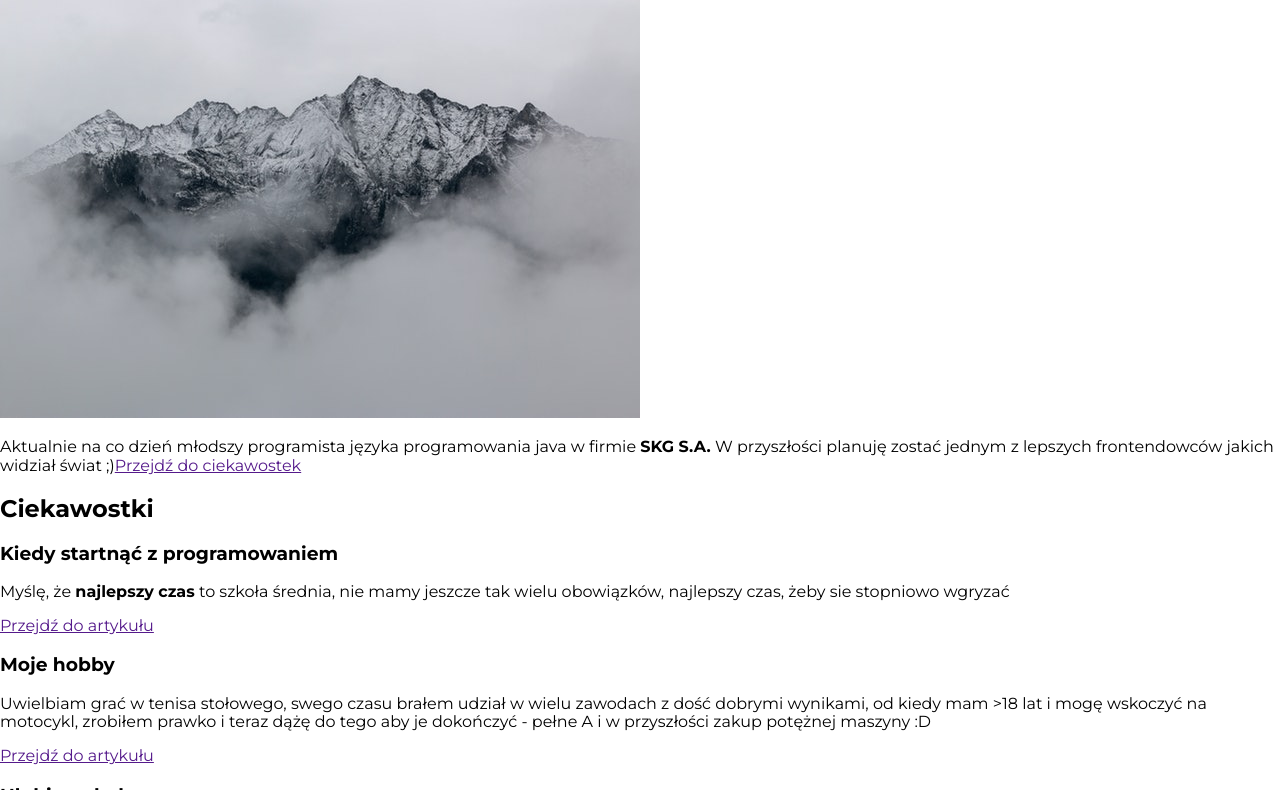
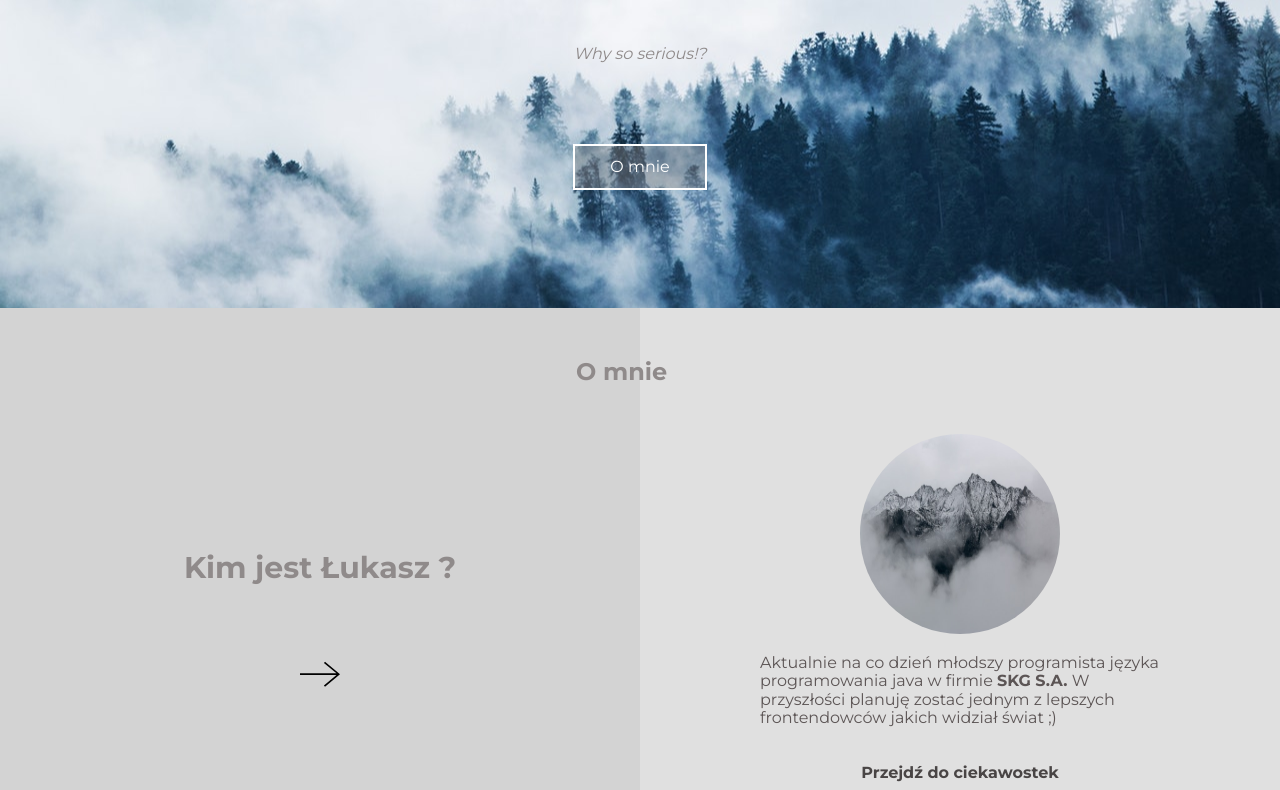
Before and after one commit to sasinskil/homepage-gulp, a website built with webpack: page src/content/index.html in a window 1280 px wide. Shown: the part 242-1032 px from the top of the page. Built offline with nearby package versions, Linux system fonts and the light colour scheme; files whose address does not match are found by name.

Commit message:
stylization/svg icons

```diff
--- a/src/content/index.html
+++ b/src/content/index.html
@@ -22,34 +22,32 @@
             <a href="" class="navigation-hide">X</a>
         </nav>
     </header>
-    <section>
-        <h1>Łukasz Sasiński - Strona domowa</h1>
-        <span><em>Why so serious!?</em></span>
-        <a href="">O mnie</a>
+    <section class="person">
+        <h1 class="person__title">Łukasz Sasiński - Strona domowa</h1>
+        <span class="person__citation"><em class="person__citation--em">Why so serious!?</em></span>
+        <a class="person__button" href="">O mnie</a>
     </section>
-    <main>
-        <section>
-            <h2>O mnie</h2>
-            <div>
-                <section>
-                    <h3>Kim jest Łukasz ?</h3>
-                    <svg width="24" height="24" xmlns="http://www.w3.org/2000/svg" fill-rule="evenodd"
-                        clip-rule="evenodd">
-                        <path
-                            d="M21.883 12l-7.527 6.235.644.765 9-7.521-9-7.479-.645.764 7.529 6.236h-21.884v1h21.883z" />
-                        </svg>
+    <main class="main">
+        <section class="about">
+            <h2 class="about__title">O mnie</h2>
+            <div class="about__box">
+                <section class="about__who who">
+                    <h3 class="who__title">Kim jest Łukasz ?</h3>
+                    <img class="who__arrow" src="../assets/svg/arrow-right.svg" alt="">
                 </section>
-                <section>
-                    <img src="../assets/images/me.jpg" alt="">
-                    <p>Aktualnie na co dzień młodszy programista języka programowania java w firmie <strong>SKG
+                <section class="about__info info">
+                    <img class="info__image" src="../assets/images/me.jpg" alt="Zdjęcie profilowe Łukasza.">
+                    <p class="info__paragraph">Aktualnie na co dzień młodszy programista języka programowania java w
+                        firmie <strong>SKG
                             S.A.</strong> W przyszłości planuję zostać jednym z lepszych frontendowców jakich widział
-                        świat ;)<a href="">Przejdź do ciekawostek</a></p>
+                        świat ;)</p>
+                    <a class="info__link" href="">Przejdź do ciekawostek</a>
                 </section>
             </div>
         </section>
         <section>
             <h2>Ciekawostki</h2>
-            <div>
+            <div class="grid">
                 <section>
                     <h3>Kiedy startnąć z programowaniem</h3>
                     <p>Myślę, że <strong>najlepszy czas</strong> to szkoła średnia, nie mamy jeszcze tak wielu
@@ -118,18 +116,18 @@
                     <li><a href=""><svg xmlns="http://www.w3.org/2000/svg" width="24" height="24" viewBox="0 0 24 24">
                                 <path
                                     d="M12 0c-6.626 0-12 5.373-12 12 0 5.302 3.438 9.8 8.207 11.387.599.111.793-.261.793-.577v-2.234c-3.338.726-4.033-1.416-4.033-1.416-.546-1.387-1.333-1.756-1.333-1.756-1.089-.745.083-.729.083-.729 1.205.084 1.839 1.237 1.839 1.237 1.07 1.834 2.807 1.304 3.492.997.107-.775.418-1.305.762-1.604-2.665-.305-5.467-1.334-5.467-5.931 0-1.311.469-2.381 1.236-3.221-.124-.303-.535-1.524.117-3.176 0 0 1.008-.322 3.301 1.23.957-.266 1.983-.399 3.003-.404 1.02.005 2.047.138 3.006.404 2.291-1.552 3.297-1.23 3.297-1.23.653 1.653.242 2.874.118 3.176.77.84 1.235 1.911 1.235 3.221 0 4.609-2.807 5.624-5.479 5.921.43.372.823 1.102.823 2.222v3.293c0 .319.192.694.801.576 4.765-1.589 8.199-6.086 8.199-11.386 0-6.627-5.373-12-12-12z" />
-                                </svg></a></li>
+                            </svg></a></li>
                     <li><a href=""><svg xmlns="http://www.w3.org/2000/svg" width="24" height="24" viewBox="0 0 24 24">
                                 <path
                                     d="M12 0c-6.627 0-12 5.373-12 12s5.373 12 12 12 12-5.373 12-12-5.373-12-12-12zm3 8h-1.35c-.538 0-.65.221-.65.778v1.222h2l-.209 2h-1.791v7h-3v-7h-2v-2h2v-2.308c0-1.769.931-2.692 3.029-2.692h1.971v3z" />
-                                </svg></a></li>
+                            </svg></a></li>
                 </ul>
             </div>
         </div>
         <p>Strona domowa Łukasz Sasińskiego, wszystkie treści są efektem zaangażowania oraz cięzkiej pracy.<a href="">
                 <svg width="24" height="24" xmlns="http://www.w3.org/2000/svg" fill-rule="evenodd" clip-rule="evenodd">
                     <path d="M11 2.206l-6.235 7.528-.765-.645 7.521-9 7.479 9-.764.646-6.236-7.53v21.884h-1v-21.883z" />
-                    </svg></a></p>
+                </svg></a></p>
     </footer>
     <script src="js/main.js"></script>
 </body>
--- a/src/scss/main.scss
+++ b/src/scss/main.scss
@@ -28,6 +28,7 @@ body {
   justify-content: flex-end;
   align-items: center;
   position: fixed;
+  z-index: 10;
 }
 
 .navigation-trigger {
@@ -75,3 +76,112 @@ body {
     right: 15px;
   }
 }
+
+.person {
+  margin-top: 50px;
+  width: 100%;
+  height: 500px;
+  background: url('../assets/images/fog.jpg');
+  background-repeat: no-repeat;
+  background-size: cover;
+  background-position: center center;
+  display: flex;
+  flex-direction: column;
+  justify-content: center;
+  align-items: center;
+  color: rgb(143, 138, 138);
+
+  &__title {
+    padding-bottom: 40px;
+  }
+
+  &__citation {
+    padding-bottom: 80px;
+  }
+
+  &__button {
+    text-decoration: none;
+    padding: 12px 35px;
+    background: rgba(143, 138, 138, 0.4);
+    color:#fff;
+    border: 2px solid #fff;
+  }
+}
+
+.about {
+  position: relative;
+  height: 600px;
+  color: rgb(143, 138, 138);
+
+  &__title {
+    position: absolute;
+    top: 30px;
+    left: 45vw;
+  }
+
+  &__box {
+    height: 100%;
+    display: flex;
+    justify-content: space-around;
+    align-items: center;
+  }
+
+    &__who, .who {
+      display: flex;
+      flex-direction: column;
+      justify-content: center;
+      align-items: center;
+      height: 100%;
+      width: 50vw;
+      background: lightgray;
+
+      &__title {
+        font-size: 30px;
+      }
+
+      &__arrow {
+        margin-top: 40px;
+        width: 40px;
+        height: 40px;
+      }
+    }
+
+    &__info, .info {
+      display: flex;
+      flex-direction: column;
+      justify-content: center;
+      align-items: center;
+      height: 100%;
+      width: 50vw;
+      background: rgba(211, 211, 211, 0.7);
+      &__image {
+        width: 200px;
+        height: 200px;
+        border-radius: 50%;
+      }
+
+      &__paragraph {
+        color: rgb(92, 85, 85);
+        margin-top: 20px;
+        max-width: 400px;
+      }
+
+      &__link {
+        padding-top: 20px;
+        text-decoration: none;
+        color: rgb(73, 69, 69);
+        font-weight: bold;
+
+        &:hover {
+          color: #fff;
+        }
+      }
+    }
+}
+
+.grid {
+  display: grid;
+  grid-template-columns: repeat(3, 1fr);
+  grid-column-gap: 90px;
+  grid-row-gap: 40px;
+}
```
Also changed, not shown: dist/css/main.css, dist/index.html, src/assets/svg/arrow-right.svg (added), src/assets/svg/arrow-up.svg (added), src/assets/svg/facebook.svg (added), src/assets/svg/github.svg (added), 1 other file.
